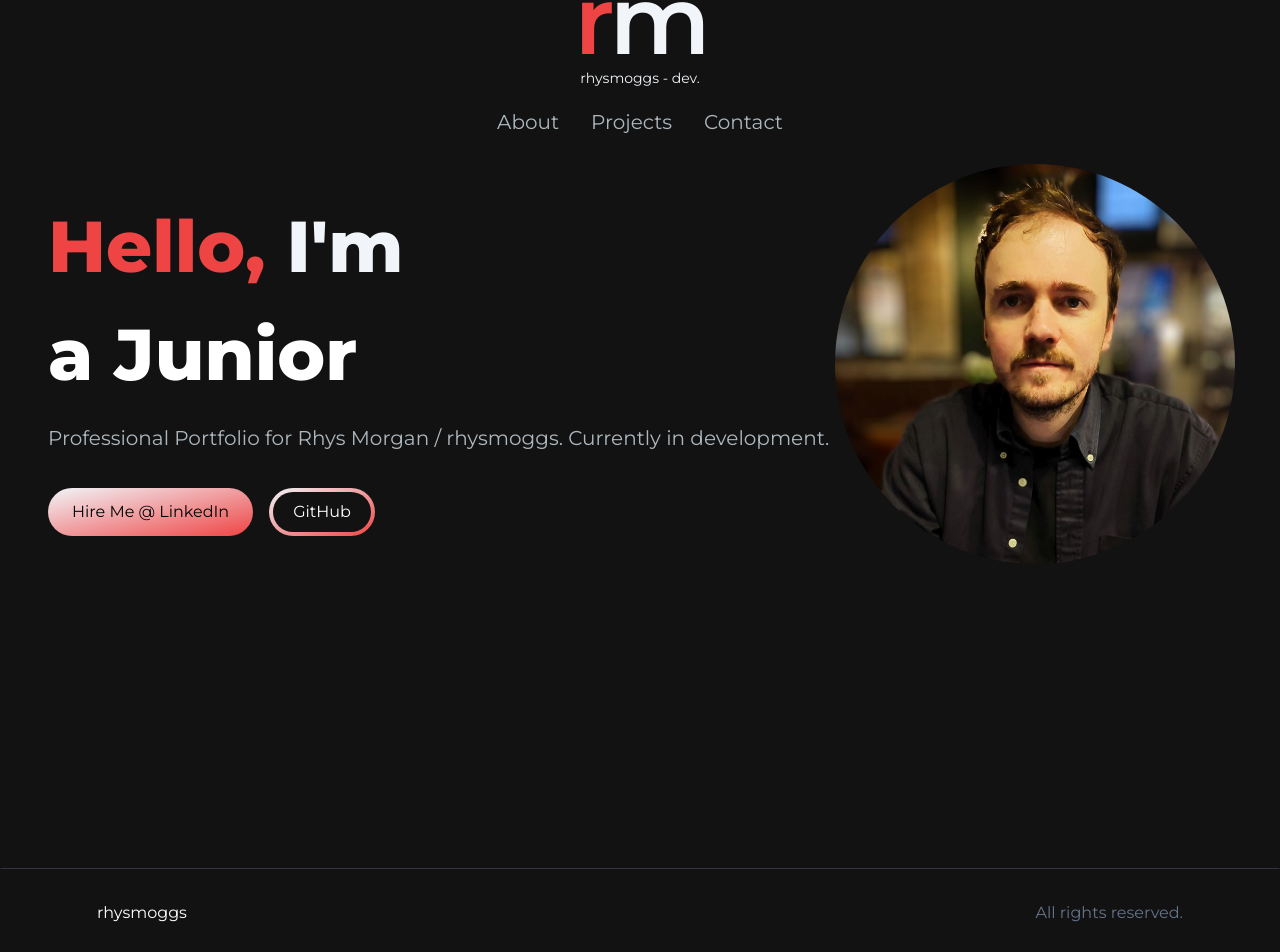
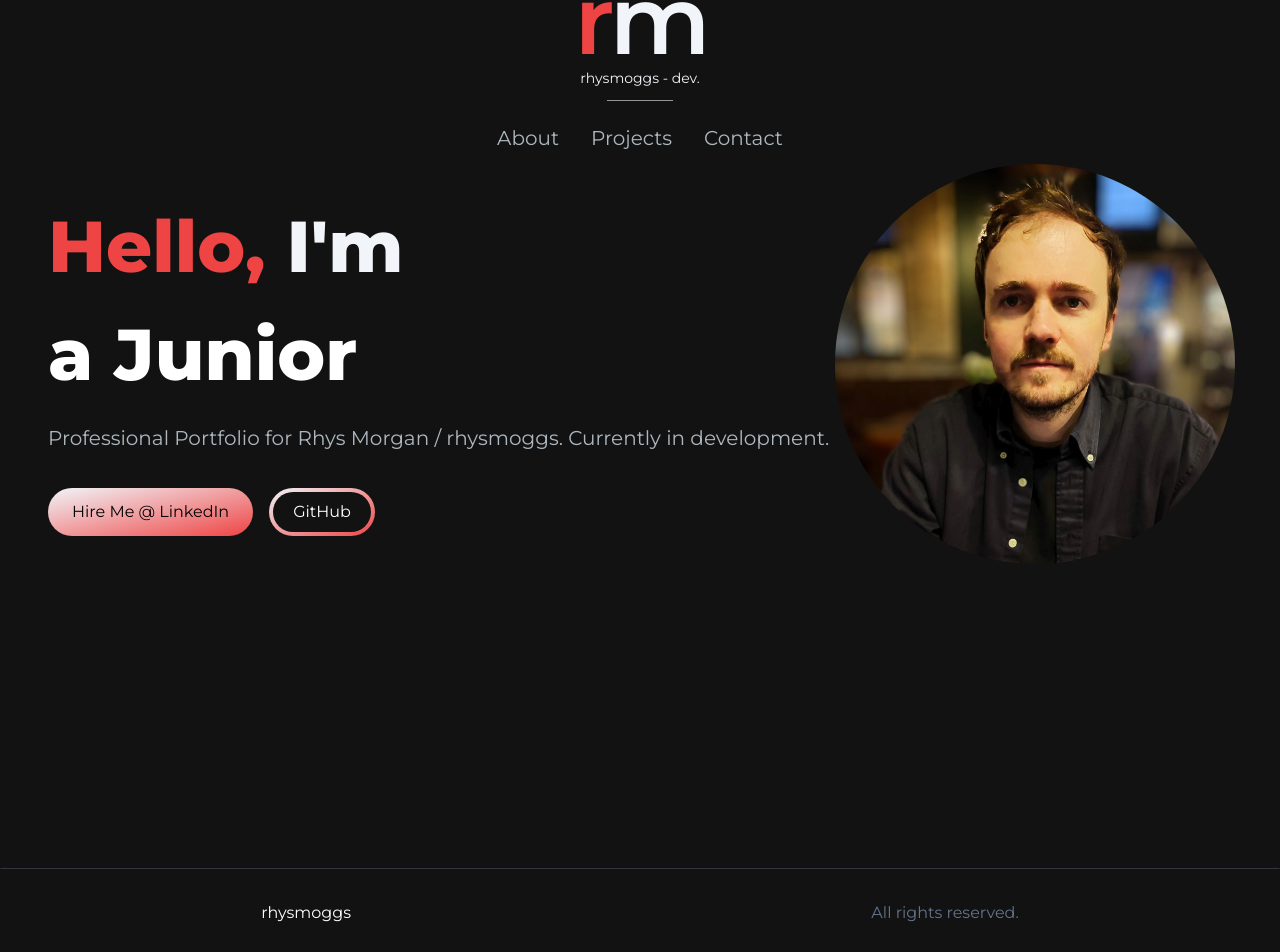
Before and after one commit to rhysmoggs/portfolio2024, a Next.js app: page / in a window 1280 px wide. Shown: the part 28-980 px from the top of the page. Built offline with nearby package versions, Linux system fonts and the light colour scheme.

Commit message:
center nav logo to men and footer text

```diff
--- a/app/components/Footer.jsx
+++ b/app/components/Footer.jsx
@@ -3,7 +3,8 @@ import React from 'react'
 function Footer() {
   return (
     <footer className='footer border z-10 border-t-[#33353F] border-l-transparent border-r-transparent text-white bg-[#121212]'>
-      <div className='py-8 px-24 flex justify-between'>
+      {/* <div className='py-8 px-24 flex justify-between'> */}
+      <div className='py-8 px-auto flex justify-around'>
         <span>rhysmoggs</span>
         <p className='text-secondary-500'>All rights reserved.</p>
       </div>
--- a/app/components/HeroSection.jsx
+++ b/app/components/HeroSection.jsx
@@ -8,7 +8,7 @@ const HeroSection = () => {
   return (
     <section className='md:pt-20 lg:pt-18'>
       <div className='grid grid-cols-1 sm:grid-cols-12'>
-        <div className='col-span-8 place-self-center text-center sm:text-left justify-self-start'>
+        <div className='col-span-8 place-self-center text-center sm:text-left md:justify-self-start'>
           <h1 className='text-white mb-4 text-4xl sm:text-5xl lg:text-7xl lg:leading-normal font-extrabold'>
             <span className='text-primary-500'>Hello, </span>
             <span className='text-secondary-100'>I&apos;m </span>
--- a/app/components/Navbar.jsx
+++ b/app/components/Navbar.jsx
@@ -24,7 +24,7 @@ const Navbar = () => {
   const [navbarOpen, setNavbarOpen] = useState(false)
   return (
     <nav className='fixed mx-auto top-0 left-0 right-0 z-10 bg-[#121212] bg-opacity-100 pb-4 md:pb-1'>
-      <div className='relative h-16 md:h-24 lg:h-32 w-screen'>
+      <div className='relative h-16 md:h-24 lg:h-32'>
         <div className='absolute left-0 top-0 h-16 w-16'>
           {/* empty div for space */}
         </div>
@@ -42,29 +42,32 @@ const Navbar = () => {
             <span className='block text-xs md:text-sm leading-3 text-secondary-100'>
               rhysmoggs - dev.
             </span>
+            <span className='block text-xs  text-secondary-100'>
+              ___________
+            </span>
           </Link>
         </div>
-        <div className='absolute top-0 right-0 h-16 w-16'>
+        <div className='absolute top-6 right-0 h-16 w-16'>
           <div className='mobile-menu block md:hidden'>
             {!navbarOpen ? (
               <button
                 onClick={() => setNavbarOpen(true)}
                 className='flex items-center px-3 py-2 border rounded border-secondary-200 text-secondary-200 hover:text-white hover:border-white'
               >
-                <Bars3Icon className='h-5 w-5' />
+                <Bars3Icon className='h-4 w-4' />
               </button>
             ) : (
               <button
                 onClick={() => setNavbarOpen(false)}
                 className='flex items-center px-3 py-2 border rounded border-secondary-200 text-secondary-200 hover:text-white hover:border-white'
               >
-                <XMarkIcon className='h-5 w-5' />
+                <XMarkIcon className='h-4 w-4' />
               </button>
             )}
           </div>
         </div>
       </div>
-      <div className='flex justify-center items-center menu' id='navbar'>
+      <div className='flex justify-center items-center menu mt-4' id='navbar'>
         <ul className='hidden md:flex md:flex-row md:space-x-8 py-2'>
           {navLinks.map((link, index) => (
             <li key={index}>
```
